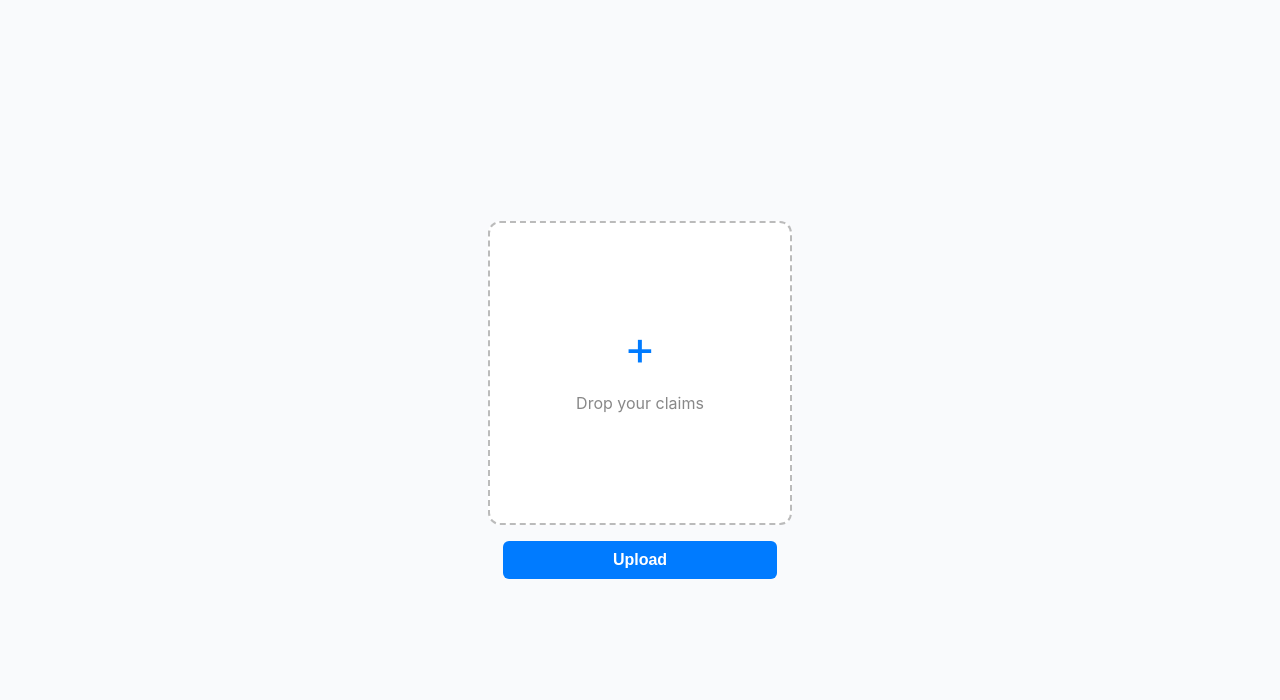
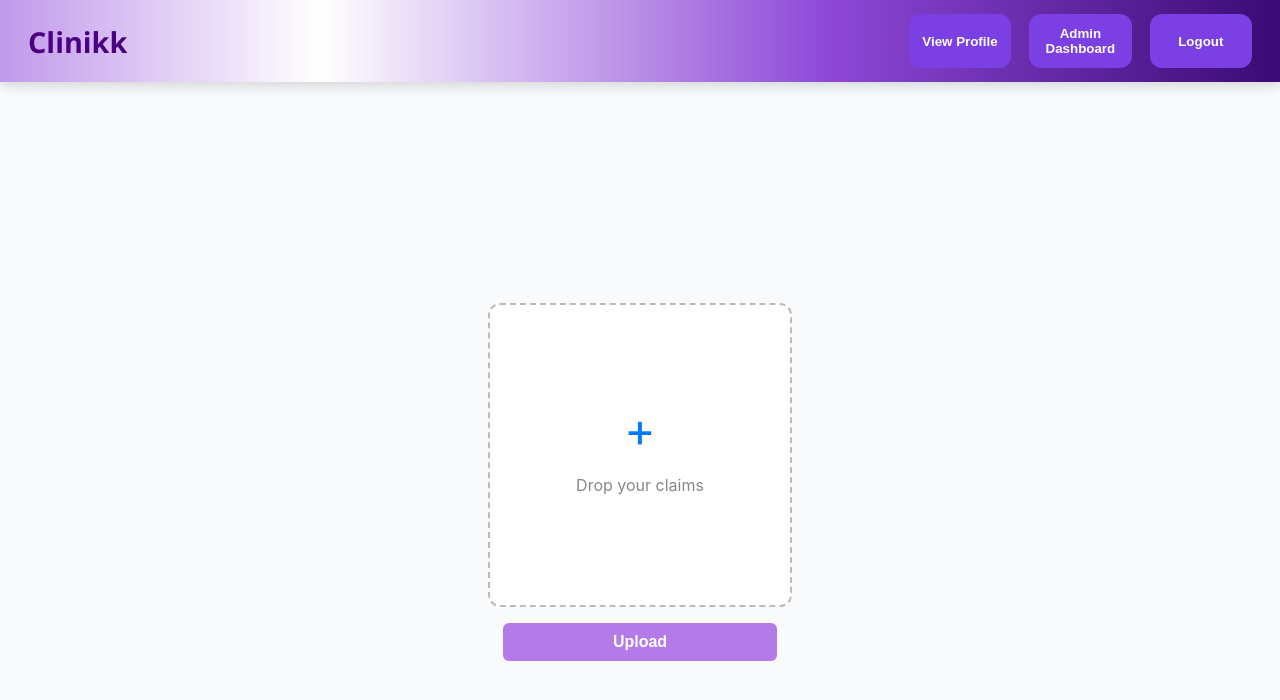
Before and after one commit to Kejdhruv/assignment, a React (Create React App) app in the folder frontend/: page /Home in a window 1280 px wide. Shown: the top 700 px of the page. Built offline with nearby package versions, Linux system fonts and the light colour scheme.

Commit message:
Navbar Structuring

```diff
--- a/frontend/src/App.js
+++ b/frontend/src/App.js
@@ -1,14 +1,18 @@
 import React from "react";
-import { Route, Routes } from 'react-router-dom';
+import { Route, Routes } from "react-router-dom";
 import Auth from "./Pages/Authentication/Auth";
 import Home from "./Pages/DashBoards/Home";
+import Navbar from "./Components/Navbar";
+
 function App() {
   return (
-    <Routes>
-      <Route path="/" element={<Auth />} />
-      <Route path="/Home" element={<Home />} />
-
-    </Routes>
+    <>
+      <Navbar />
+      <Routes>
+        <Route path="/" element={<Auth />} />
+        <Route path="/Home" element={<Home />} />
+      </Routes>
+    </>
   );
 }
 
--- /dev/null
+++ b/frontend/src/Components/Navbar.css
@@ -0,0 +1,60 @@
+.navbar {
+  display: flex;
+  justify-content: space-between;
+  align-items: center;
+  padding: 14px 28px;
+  background: linear-gradient(
+    90deg,
+     #ae7be5c5 0%,
+    #ffffff 25%,   /* ⬅️ keep white until 25% */
+    #6b11cbc5 65%,   /* start purple later */
+    #3b0a74 100%
+  );
+  background-color:  #6b11cbc5 65%,  ;
+  font-family: "Segoe UI", Tahoma, Geneva, Verdana, sans-serif;
+  box-shadow: 0px 4px 12px rgba(0, 0, 0, 0.15);
+  position: sticky;
+  top: 0;
+  z-index: 1000;
+}
+.brand-text{
+    font-size: 1.8rem;
+  font-weight: 600;
+  color: #4b0082;
+}
+.navbar-left h1 {
+  margin: 0;
+  font-size: 1.8rem;
+  font-weight: 700;
+  cursor: pointer;
+  color: #4b0082; /* deep violet for Clinikk */
+  background: white;
+  padding: 6px 14px;
+  border-radius: 8px;
+  box-shadow: 0px 2px 6px rgba(0,0,0,0.1);
+}
+
+.navbar-right {
+  display: flex;
+  gap: 18px;
+}
+
+/* Glassy buttons */
+.navbar-btn {
+  background: rgba(157, 42, 186, 0.829);
+  color: white;
+  border: 1px solid rgba(255, 255, 255, 0.4);
+  padding: 8px 18px;
+  border-radius: 30px;
+  font-size: 0.95rem;
+  font-weight: 500;
+  cursor: pointer;
+  backdrop-filter: blur(8px);
+  transition: all 0.3s ease;
+}
+
+.navbar-btn:hover {
+  background: rgba(255, 255, 255, 0.35);
+  transform: translateY(-2px);
+  box-shadow: 0px 4px 12px rgba(255, 255, 255, 0.4);
+}
--- /dev/null
+++ b/frontend/src/Components/Navbar.jsx
@@ -0,0 +1,50 @@
+import React from "react";
+import { useLocation, useNavigate } from "react-router-dom";
+import "./Navbar.css";
+
+function Navbar() {
+  const location = useLocation();
+  const navigate = useNavigate();
+
+  // Hide navbar on "/" page
+  if (location.pathname === "/") return null;
+
+  const handleLogout = () => {
+    fetch("http://localhost:4898/Auth/Logout", {
+      method: "GET",
+      credentials: "include",
+    })
+      .then(() => navigate("/"))
+      .catch((err) => console.error("Logout failed", err));
+  };
+
+  return (
+    <nav className="navbar">
+      {/* Left brand section */}
+      <div className="navbar-left">
+        <span className="brand-text">Clinikk</span>
+      </div>
+
+      {/* Right buttons */}
+      <div className="navbar-right">
+        <button
+          className="nav-btn"
+          onClick={() => navigate("/profile")}
+        >
+          View Profile
+        </button>
+        <button
+          className="nav-btn"
+          onClick={() => navigate("/admin")}
+        >
+          Admin Dashboard
+        </button>
+        <button onClick={handleLogout} className="nav-btn logout-btn">
+          Logout
+        </button>
+      </div>
+    </nav>
+  );
+}
+
+export default Navbar;
--- a/frontend/src/Pages/DashBoards/Home.css
+++ b/frontend/src/Pages/DashBoards/Home.css
@@ -63,7 +63,7 @@
 .upload-btn {
   padding: 10px 20px;
   border: none;
-  background: #007bff;
+    background: #b37ae8;
   color: #fff;
   font-size: 1rem;
   border-radius: 6px;
```
